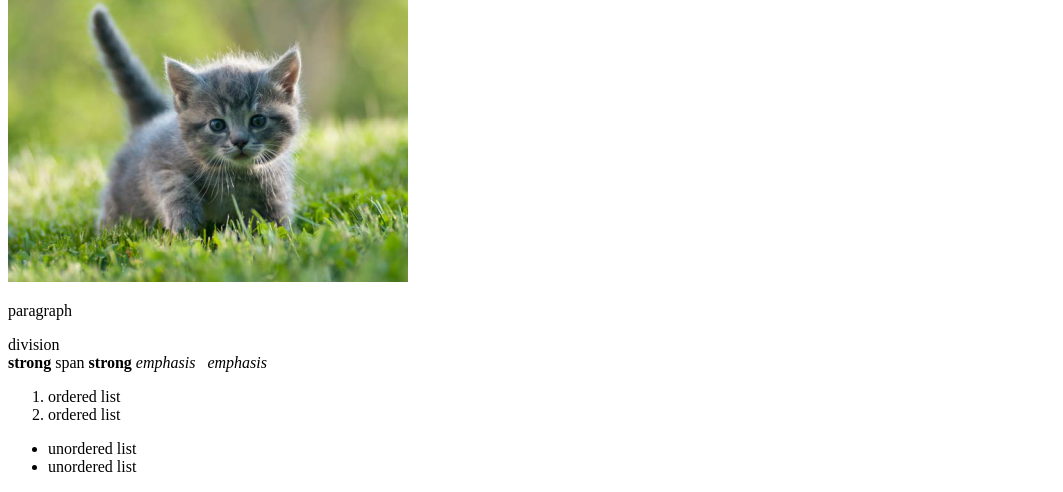
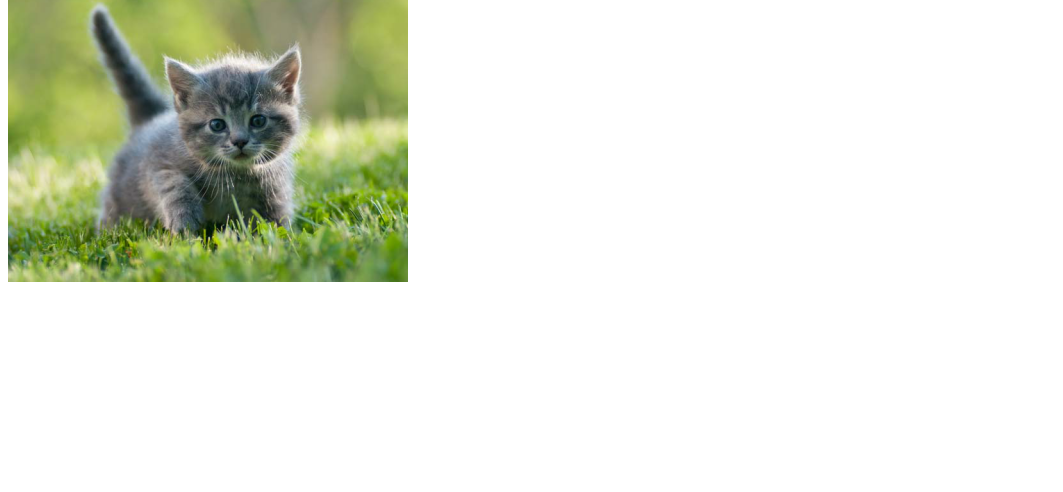
Before and after one commit to hury305/Week-2, a plain HTML site: page index.html in a window 1280 px wide. Shown: the part 1219-1711 px from the top of the page, without its empty margins (0-1063 px from the left). After the commit the page ends 1513 px from the top, so only its background shows below. Drawn offline with Linux system fonts and the light colour scheme.

Commit message:
Update index.html

```diff
--- a/index.html
+++ b/index.html
@@ -19,22 +19,6 @@
         <img src="img/puppy.jpg" alt=""></a>
       <br>
       <img src="img/untitled/kitty.png" alt="">
-      <p>paragraph</p>
-      <div class="div">
-        division
-      </div>
-      <strong>strong</strong>
-      <span>span</span>
-      <strong>strong</strong>
-      <em>emphasis &nbsp; emphasis</em>
-      <ol>
-        <li>ordered list</li>
-        <li>ordered list</li>
-      </ol>
-      <ul>
-        <li>unordered list</li>
-        <li>unordered list</li>
-      </ul>
 
   </body>
 </html>
```
